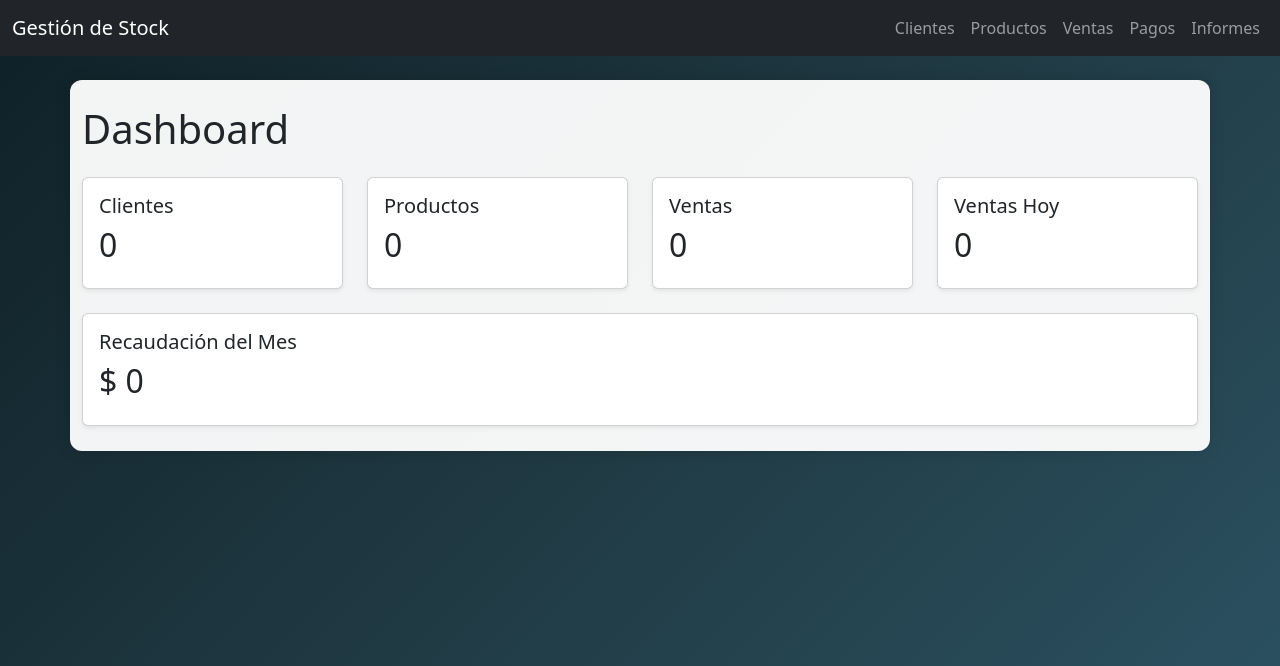
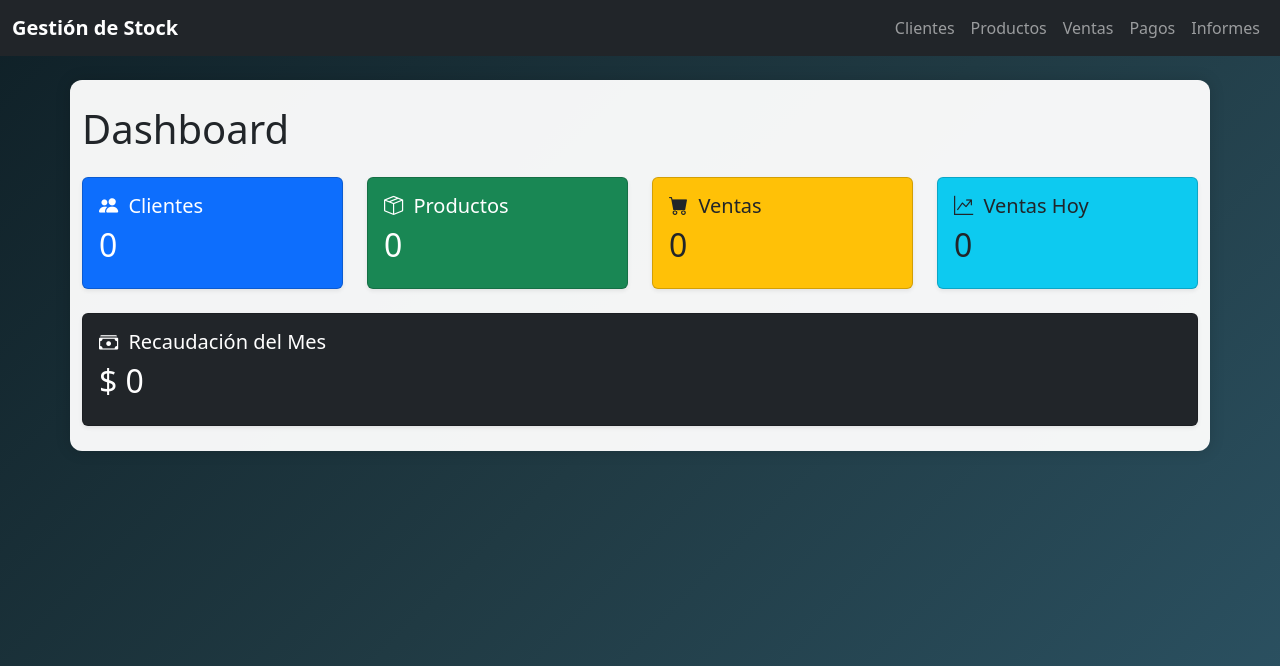
Before and after one commit to marisoltorres99/GestionStock, a Flask app: page / in a window 1280 px wide. Shown: the top 666 px of the page. Run offline with Flask 3, Linux system fonts and the light colour scheme.

Commit message:
mejoras visuales

```diff
--- a/static/styles.css
+++ b/static/styles.css
@@ -7,6 +7,10 @@ body {
         #203a43,
         #2c5364
     );
+}
+
+h1, h2 {
+    font-weight: bold;
 }
 
 .contenido-principal {
@@ -51,6 +55,14 @@ body {
 
 }
 
+.btn {
+    transition: all 0.2s ease;
+}
+
+.btn:hover {
+    transform: scale(1.03);
+}
+
 .btn-responsive {
     width: 100%;
 }
@@ -66,3 +78,21 @@ body {
     }
 
 }
+
+.card {
+    transition: transform 0.2s ease;
+}
+
+.card:hover {
+    transform: translateY(-5px);
+}
+
+.card-title i {
+    font-size: 1.2rem;
+    margin-right: 5px;
+}
+
+.navbar-brand {
+    font-weight: bold;
+    font-size: 1.4rem;
+}
--- a/templates/base.html
+++ b/templates/base.html
@@ -4,6 +4,7 @@
     <title>Gestion de Stock</title>
     <link rel="stylesheet" href="{{ url_for('static', filename='styles.css') }}">
     <link href="https://cdn.jsdelivr.net/npm/bootstrap@5.3.7/dist/css/bootstrap.min.css" rel="stylesheet">
+    <link rel="stylesheet" href="https://cdn.jsdelivr.net/npm/bootstrap-icons@1.11.3/font/bootstrap-icons.min.css">
     <meta name="viewport" content="width=device-width, initial-scale=1">
 </head>
 <body>
--- a/templates/index.html
+++ b/templates/index.html
@@ -10,11 +10,12 @@
 
     <div class="col-md-6 col-lg-3">
 
-        <div class="card shadow-sm h-100">
+        <div class="card bg-primary text-white shadow-sm h-100">
 
             <div class="card-body">
 
                 <h5 class="card-title">
+                    <i class="bi bi-people-fill"></i>
                     Clientes
                 </h5>
 
@@ -30,11 +31,12 @@
 
     <div class="col-md-6 col-lg-3">
 
-        <div class="card shadow-sm h-100">
+        <div class="card bg-success text-white shadow-sm h-100">
 
             <div class="card-body">
 
                 <h5 class="card-title">
+                    <i class="bi bi-box-seam"></i>
                     Productos
                 </h5>
 
@@ -50,11 +52,12 @@
 
     <div class="col-md-6 col-lg-3">
 
-        <div class="card shadow-sm h-100">
+        <div class="card bg-warning text-dark shadow-sm h-100">
 
             <div class="card-body">
 
                 <h5 class="card-title">
+                    <i class="bi bi-cart-fill"></i>
                     Ventas
                 </h5>
 
@@ -70,11 +73,12 @@
 
     <div class="col-md-6 col-lg-3">
 
-        <div class="card shadow-sm h-100">
+        <div class="card bg-info text-dark shadow-sm h-100">
 
             <div class="card-body">
 
                 <h5 class="card-title">
+                    <i class="bi bi-graph-up-arrow"></i>
                     Ventas Hoy
                 </h5>
 
@@ -90,11 +94,12 @@
 
     <div class="col-12">
 
-        <div class="card shadow-sm">
+        <div class="card bg-dark text-white shadow-sm">
 
             <div class="card-body">
 
                 <h5 class="card-title">
+                    <i class="bi bi-cash-stack"></i>
                     Recaudación del Mes
                 </h5>
 
```
Also changed, not shown: templates/clientes/detalle.html (+3 -4 lines), templates/ventas/index.html (+15 -1 lines).
